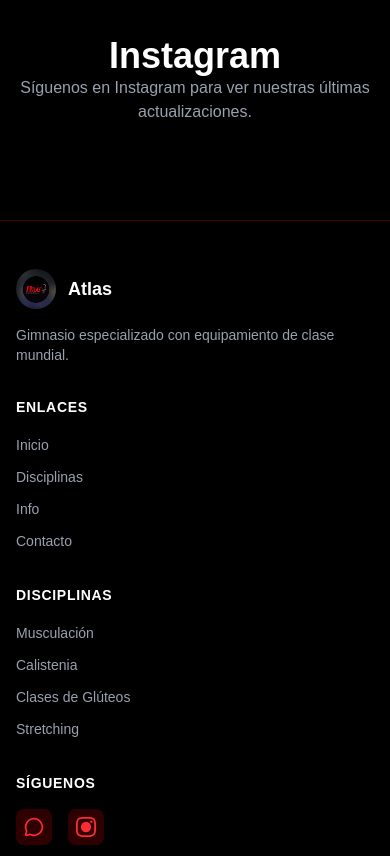
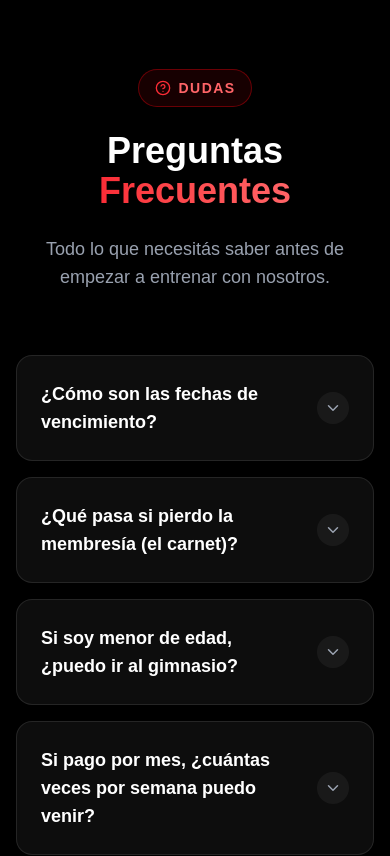
Before and after one commit to FedeNLencina/atlas-gym, a React (Vite) app: page / in a window 390 px wide. Shown: the part 6640-7496 px from the top of the page. Built offline with nearby package versions, Linux system fonts and the light colour scheme.

Commit message:
add faq section

```diff
--- /dev/null
+++ b/src/components/faq.tsx
@@ -0,0 +1,128 @@
+'use client';
+
+import { useState, useRef, useEffect } from 'react';
+import { ChevronDown, HelpCircle } from 'lucide-react';
+
+const faqs = [
+  {
+    question: "¿Cómo son las fechas de vencimiento?",
+    answer: "El período de vigencia es 31 días. Si abonás, por ejemplo, el día 20 del mes, tu cuota vence el 20 del próximo mes. Tenés un periodo de 5 días de tolerancia para abonar a partir de esa fecha. Luego de esos días, se cobra un recargo."
+  },
+  {
+    question: "¿Qué pasa si pierdo la membresía (el carnet)?",
+    answer: "Es necesario que presentes el carnet o membresía cada vez que venís a entrenar. Para abonar la cuota se debe presentar sí o sí. En caso de pérdida, se deberá abonar un recargo por la reposición."
+  },
+  {
+    question: "Si soy menor de edad, ¿puedo ir al gimnasio?",
+    answer: "Sí, con una autorización firmada por tus padres podés entrenar con nosotros. Las autorizaciones se piden directamente en la recepción al momento de inscribirte."
+  },
+  {
+    question: "Si pago por mes, ¿cuántas veces por semana puedo venir?",
+    answer: "Podés venir los días que prefieras. El pase es completamente libre, no hay límite de tiempo para entrenar ni para completar tu rutina."
+  }
+];
+
+function useInView(threshold = 0.2) {
+  const ref = useRef<HTMLDivElement>(null);
+  const [inView, setInView] = useState(false);
+
+  useEffect(() => {
+    const observer = new IntersectionObserver(
+      ([entry]) => { if (entry.isIntersecting) setInView(true); },
+      { threshold }
+    );
+    if (ref.current) observer.observe(ref.current);
+    return () => observer.disconnect();
+  }, [threshold]);
+
+  return { ref, inView };
+}
+
+export function FAQ() {
+  const { ref, inView } = useInView(0.15);
+  const [openIndex, setOpenIndex] = useState<number | null>(null);
+
+  const toggleFAQ = (index: number) => {
+    setOpenIndex(openIndex === index ? null : index);
+  };
+
+  return (
+    <section ref={ref} className="relative py-24 bg-black overflow-hidden border-t border-white/5">
+      <div className="max-w-4xl mx-auto px-4 sm:px-6 lg:px-8">
+
+        {/* Header */}
+        <div
+          className="text-center mb-16 transition-all duration-700"
+          style={{
+            opacity: inView ? 1 : 0,
+            transform: inView ? 'translateY(0)' : 'translateY(20px)',
+            transitionDelay: '0.1s',
+          }}
+        >
+          <div className="inline-flex items-center gap-2 px-4 py-2 rounded-full border border-red-600/40 bg-red-600/10 mb-6">
+            <HelpCircle size={16} className="text-red-500" />
+            <span className="text-red-400 text-sm font-semibold uppercase tracking-widest">Dudas</span>
+          </div>
+          <h2 className="text-4xl sm:text-5xl font-bold text-white mb-6">
+            Preguntas <span className="text-transparent bg-clip-text bg-gradient-to-r from-red-500 to-red-400">Frecuentes</span>
+          </h2>
+          <p className="text-gray-400 text-lg">
+            Todo lo que necesitás saber antes de empezar a entrenar con nosotros.
+          </p>
+        </div>
+
+        {/* Accordion list */}
+        <div
+          className="space-y-4 transition-all duration-700"
+          style={{
+            opacity: inView ? 1 : 0,
+            transform: inView ? 'translateY(0)' : 'translateY(20px)',
+            transitionDelay: '0.3s',
+          }}
+        >
+          {faqs.map((faq, index) => {
+            const isOpen = openIndex === index;
+
+            return (
+              <div
+                key={index}
+                className={`border border-white/10 rounded-2xl overflow-hidden transition-colors duration-300 ${
+                  isOpen ? 'bg-red-950/20 border-red-900/50' : 'bg-white/5 hover:bg-white/10'
+                }`}
+              >
+                <button
+                  onClick={() => toggleFAQ(index)}
+                  className="w-full flex items-center justify-between p-6 text-left outline-none focus-visible:ring-2 focus-visible:ring-red-500"
+                >
+                  <span className="text-lg font-semibold text-white pr-8">
+                    {faq.question}
+                  </span>
+                  <div
+                    className={`flex-shrink-0 w-8 h-8 rounded-full flex items-center justify-center transition-transform duration-300 bg-white/5 ${
+                      isOpen ? 'rotate-180 bg-red-600 text-white' : 'text-gray-400'
+                    }`}
+                  >
+                    <ChevronDown size={18} />
+                  </div>
+                </button>
+
+                <div
+                  className={`grid transition-all duration-300 ease-in-out ${
+                    isOpen ? 'grid-rows-[1fr] opacity-100' : 'grid-rows-[0fr] opacity-0'
+                  }`}
+                >
+                  <div className="overflow-hidden">
+                    <div className="p-6 pt-0 text-gray-400 leading-relaxed border-t border-white/5 mt-2">
+                      {faq.answer}
+                    </div>
+                  </div>
+                </div>
+              </div>
+            );
+          })}
+        </div>
+
+      </div>
+    </section>
+  );
+}
--- a/src/pages/Home.tsx
+++ b/src/pages/Home.tsx
@@ -4,6 +4,7 @@ import { Disciplinas } from "../components/disciplinas"
 import { NuestroEspacio, Mentalidad, Comunidad, EntrenamientoPersonalizado } from "../components/landing-sections"
 import { InstagramFeed } from "../components/instagram-feed"
 import { Footer } from "../components/footer"
+import { FAQ } from "../components/faq"
 
 import { useEffect } from 'react';
 
@@ -21,6 +22,7 @@ export function Home() {
       <EntrenamientoPersonalizado />
       <Mentalidad />
       <Comunidad />
+      <FAQ />
       <InstagramFeed />
       <Footer />
     </main>
```
